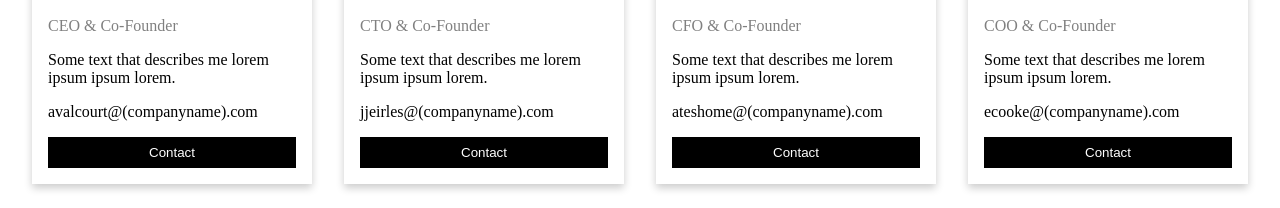
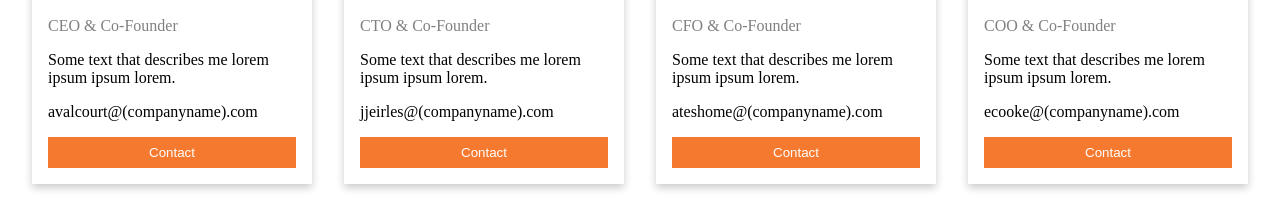
Before and after one commit to AramCodes/Final-Project, a plain HTML site: page about.html in a window 1280 px wide. Shown: the part 667-875 px from the top of the page. Drawn offline with Linux system fonts and the light colour scheme.

Commit message:
"changed button color to match site pallete"

```diff
--- a/css/styles.css
+++ b/css/styles.css
@@ -56,13 +56,14 @@ body {
     text-align: center;
     cursor: pointer;
     width: 100%;
+    background-color: #f57A2f;
 }
 
 .button:hover {
     background-color: #555;
 }
 
-  @media screen and (max-width: 650px) {
+  @media screen and (max-width: 450px) {
     .column {
       width: 100%;
       display: block;
```
